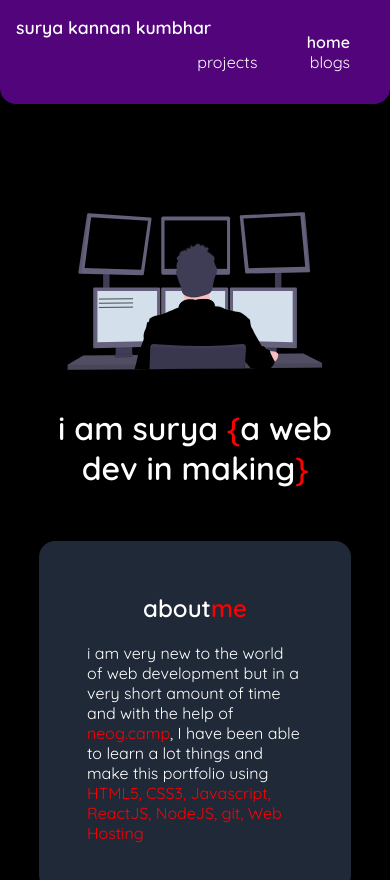
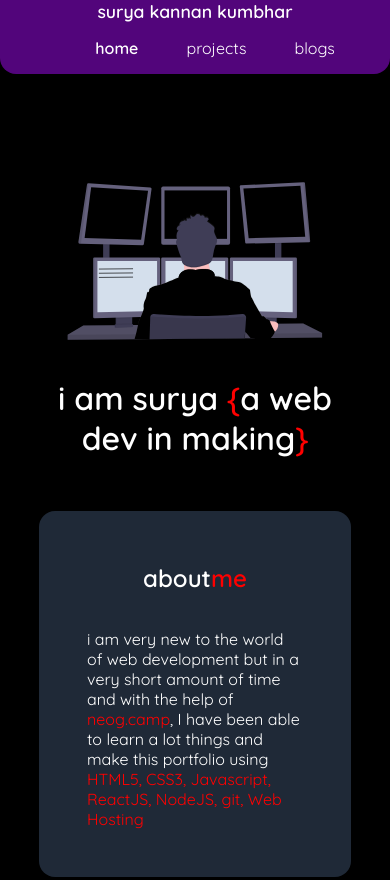
Before and after one commit to suryakannankumbhar/portfolio, a plain HTML site: page index.html in a window 390 px wide. Shown: the top 880 px of the page. Drawn offline with Linux system fonts and the light colour scheme.

Commit message:
update - fixed nav issues

```diff
--- a/styles.css
+++ b/styles.css
@@ -32,6 +32,8 @@ hr {
   text-decoration: none;
   padding: 0.5rem 1rem;
   color: white;
+  max-width: fit-content;
+  margin-bottom: 0.75rem;
 }
 
 .link-primary {
@@ -46,10 +48,17 @@ hr {
   border: 1px solid var(--primary-color);
 }
 
+.link-length {
+  max-width: fit-content;
+}
+
 /* lists */
 
 .list-non-bullet {
   list-style: none;
+}
+
+.list-non-bullet .nav-pills {
 }
 
 .list-item-inline {
@@ -60,9 +69,12 @@ hr {
 .navigation {
   background-color: var(--primary-color);
   color: white;
-  padding: 1rem;
+
   border-bottom-left-radius: 1rem;
   border-bottom-right-radius: 1rem;
+  display: flex;
+  justify-content: space-between;
+  align-items: center;
 }
 
 .navigation .nav-brand {
@@ -80,6 +92,10 @@ hr {
 
 .navigation .link-active {
   font-weight: bold;
+}
+
+.navigation .container {
+  text-align: justify;
 }
 
 /* header */
@@ -114,6 +130,26 @@ hr {
 .hero-blog {
   text-align: center;
   color: white;
+}
+
+.nav-brand,
+.nav-pills {
+  display: inline;
+}
+
+@media (max-width: 700px) {
+  .container {
+    display: flex;
+    flex-direction: column;
+  }
+  .nav-brand {
+    justify-content: center;
+    display: flex;
+  }
+  .nav-pills {
+    justify-content: center;
+    display: flex;
+  }
 }
 
 /* sections */
```
